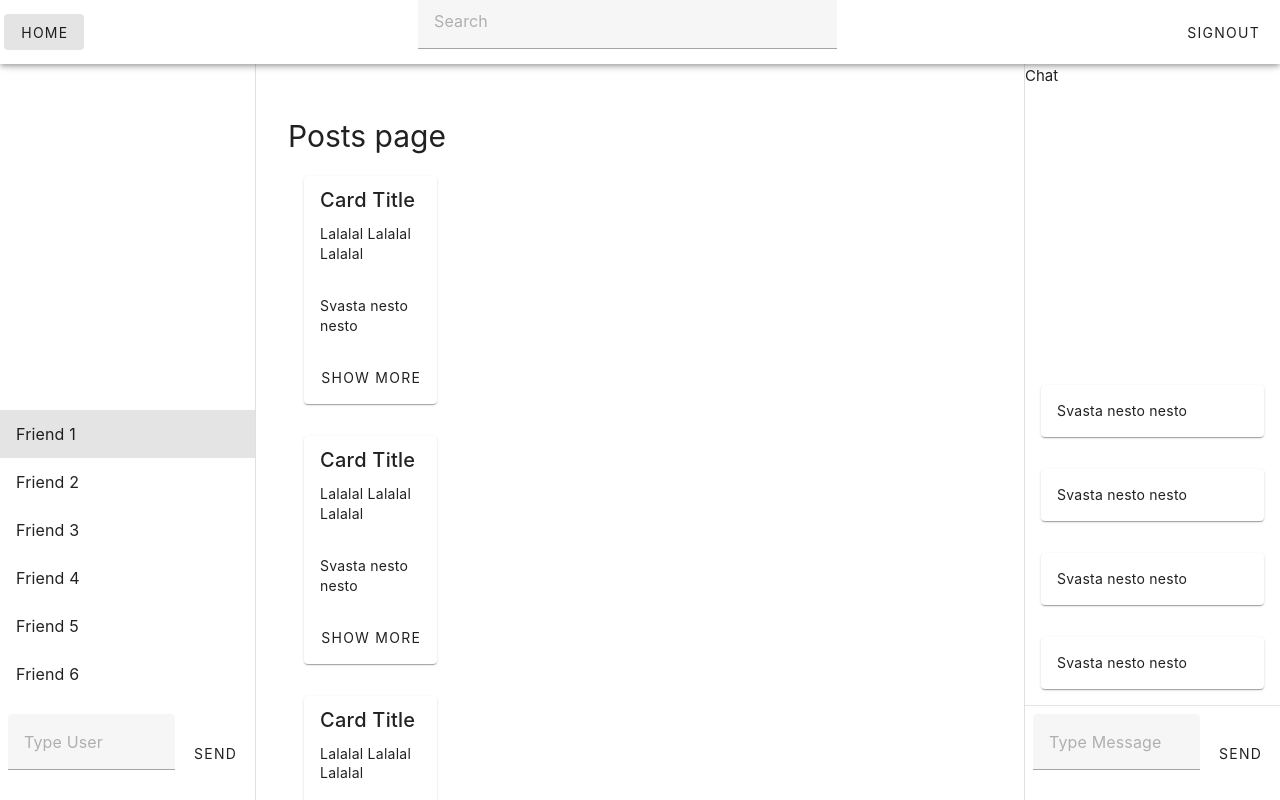
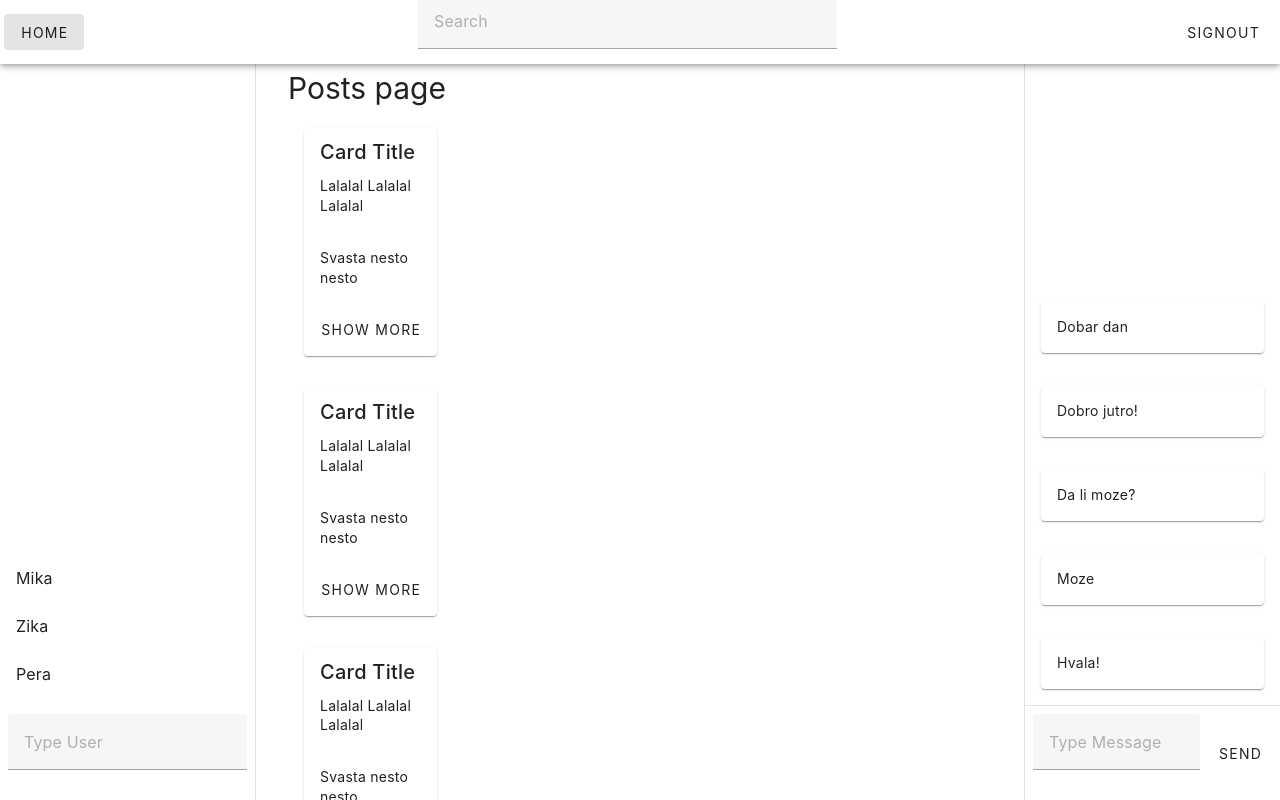
Before and after one commit to neske99/MATF-drustvena-mreza, a Vue app in the folder WebApp/: page /home in a window 1280 px wide. Shown: the top 800 px of the page. Built offline with nearby package versions, Linux system fonts and the light colour scheme.

Commit message:
feat(LeftSidebar):Added User filter

```diff
--- a/WebApp/src/App.vue
+++ b/WebApp/src/App.vue
@@ -2,12 +2,12 @@
   <v-app>
     <TheNavbar></TheNavbar>
     <TheLeftSidebar></TheLeftSidebar>
+    <TheRightSidebar></TheRightSidebar>
 
     <v-main>
       <router-view />
     </v-main>
 
-    <TheRightSidebar></TheRightSidebar>
   </v-app>
 </template>
 
--- a/WebApp/src/components/Chat/MessageComponent.vue
+++ b/WebApp/src/components/Chat/MessageComponent.vue
@@ -2,7 +2,7 @@
   <v-container>
     <v-card outlined>
       <v-card-text>
-        Svasta nesto nesto
+        {{ message }}
       </v-card-text>
     </v-card>
   </v-container>
@@ -13,6 +13,9 @@ import { defineComponent } from 'vue'
 
 export default defineComponent({
   name: 'MessageComponent',
+  props: [
+    "message"
+  ],
   data() {
     return {
       //
--- a/WebApp/src/components/TheLeftSidebar.vue
+++ b/WebApp/src/components/TheLeftSidebar.vue
@@ -1,36 +1,16 @@
 <template>
-
-  <h1>
-    Friends
-  </h1>
   <v-navigation-drawer app permanent class="d-flex flex-column">
 
     <template v-slot:append>
       <v-list class="flex-grow-1">
-        <v-list-item router to="/home">
-          <v-list-item-title>Friend 1</v-list-item-title>
-        </v-list-item>
-        <v-list-item>
-          <v-list-item-title>Friend 2</v-list-item-title>
-        </v-list-item>
-        <v-list-item>
-          <v-list-item-title>Friend 3</v-list-item-title>
-        </v-list-item>
-        <v-list-item>
-          <v-list-item-title>Friend 4</v-list-item-title>
-        </v-list-item>
-        <v-list-item>
-          <v-list-item-title>Friend 5</v-list-item-title>
-        </v-list-item>
-        <v-list-item>
-          <v-list-item-title>Friend 6</v-list-item-title>
+        <v-list-item v-for="friend in filteredFriends" :key="friend" v-on:click="openChatWithFriend(friend)">
+          <v-list-item-title>{{ friend }}</v-list-item-title>
         </v-list-item>
 
       </v-list>
       <v-card-actions>
-        <v-text-field placeholder="Type User">
+        <v-text-field placeholder="Type User" v-model.trim="searchedUser">
         </v-text-field>
-        <v-btn>Send</v-btn>
       </v-card-actions>
 
     </template>
@@ -48,7 +28,22 @@ export default defineComponent({
   name: 'TheLeftNavbar',
   data() {
     return {
+      friends: ["Mika", "Zika", "Pera"],
+      searchedUser: ""
     }
   },
+  computed: {
+    filteredFriends() {
+      //if (this.searchedUser === "")
+      // return this.friends;
+      return this.friends.filter(x => x.toLowerCase().includes(this.searchedUser.toLowerCase()));
+    }
+
+  },
+  methods: {
+    openChatWithFriend(friend: string) {
+      console.log(friend);
+    }
+  }
 })
 </script>
--- a/WebApp/src/components/TheRightSidebar.vue
+++ b/WebApp/src/components/TheRightSidebar.vue
@@ -1,19 +1,14 @@
 <template>
 
   <v-navigation-drawer app permanent location="right">
-
-    Chat
     <template v-slot:append>
-      <MessageComponent></MessageComponent>
-      <MessageComponent></MessageComponent>
-      <MessageComponent></MessageComponent>
-      <MessageComponent></MessageComponent>
+      <MessageComponent v-for="message in messages" :message="message"></MessageComponent>
 
       <v-divider></v-divider>
       <v-card-actions>
-        <v-text-field placeholder="Type Message">
+        <v-text-field placeholder="Type Message" v-model="messageToSend">
         </v-text-field>
-        <v-btn>Send</v-btn>
+        <v-btn v-on:click="onSend">Send</v-btn>
       </v-card-actions>
     </template>
   </v-navigation-drawer>
@@ -31,9 +26,16 @@ export default defineComponent({
   },
   data() {
     return {
-
+      messages: ["Dobar dan", "Dobro jutro!", "Da li moze?", "Moze", "Hvala!"],
+      messageToSend: ""
     }
   },
+  methods: {
+    onSend() {
+      console.log(this.messageToSend);
+      this.messageToSend = "";
+    }
+  }
 })
 </script>
 
```
